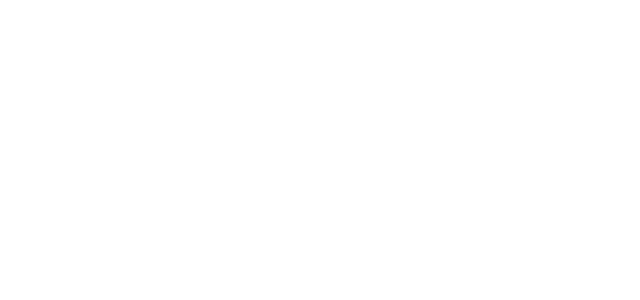
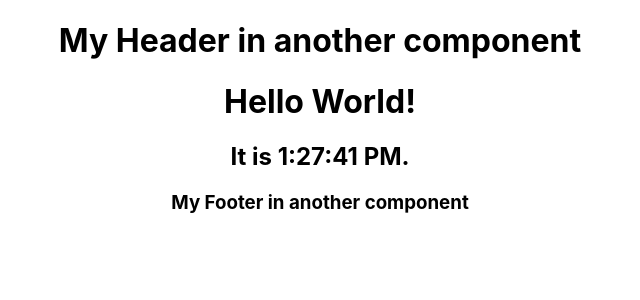
Before and after one commit to nathanbuyr/DataRepLab2, a React (Create React App) app in the folder movie-app/: page / in a window 1280 px wide. Shown: the top 300 px of the page, without its empty margins (320-960 px from the left). Built offline with nearby package versions, Linux system fonts and the light colour scheme.

Commit message:
Ex3.i) Imported components into app.js

```diff
--- a/movie-app/src/App.js
+++ b/movie-app/src/App.js
@@ -1,12 +1,17 @@
 import logo from './logo.svg';
 import './App.css';
+import Header from './components/Header';
+import Content from './components/Content';
+import Footer from './components/Footer';
 
 function App() {
   let x = 5;
 
   return (
     <div className="App">
-
+      <Header />
+      <Content />
+      <Footer />
     </div>
   );
 }
```
Also changed, not shown: movie-app/src/components/Content.js (renamed from movie-app/components/Content.js), movie-app/src/components/Footer.js (renamed from movie-app/components/Footer.js), movie-app/src/components/Header.js (renamed from movie-app/components/Header.js).
